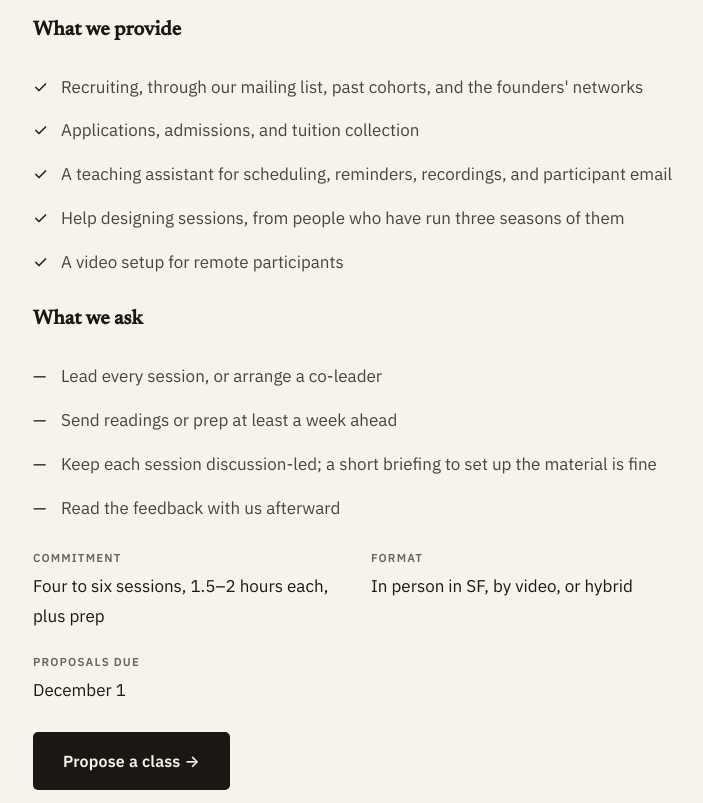
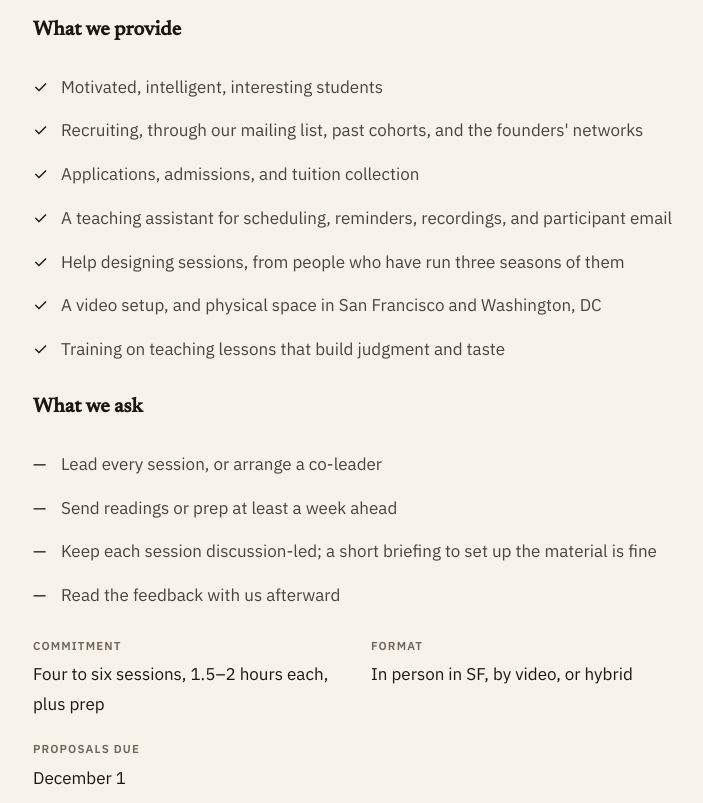
Before and after one commit to tenni-theurer/bellaifellow.github.io, a plain HTML site: page next/index.html in a window 1280 px wide. Shown: the part 3517-4320 px from the top of the page, without its empty margins (285-988 px from the left). Drawn offline with Linux system fonts and the light colour scheme.

Commit message:
What's next: update what we provide for instructors
Co-Authored-By: Claude Sonnet 5.5 <noreply@anthropic.com>

```diff
--- a/next/index.html
+++ b/next/index.html
@@ -139,11 +139,13 @@
     <p>You can lead one of the topics above, a new section of a returning class, or a subject of your own. We look for people with real depth in a field who would rather run a good conversation than give a lecture. We handle recruiting, admissions, payment and logistics. You bring the subject and run the sessions.</p>
     <h3>What we provide</h3>
     <ul class="yes-list">
+      <li>Motivated, intelligent, interesting students</li>
       <li>Recruiting, through our mailing list, past cohorts, and the founders' networks</li>
       <li>Applications, admissions, and tuition collection</li>
       <li>A teaching assistant for scheduling, reminders, recordings, and participant email</li>
       <li>Help designing sessions, from people who have run three seasons of them</li>
-      <li>A video setup for remote participants</li>
+      <li>A video setup, and physical space in San Francisco and Washington, DC</li>
+      <li>Training on teaching lessons that build judgment and taste</li>
     </ul>
     <h3>What we ask</h3>
     <ul class="rules">
```
